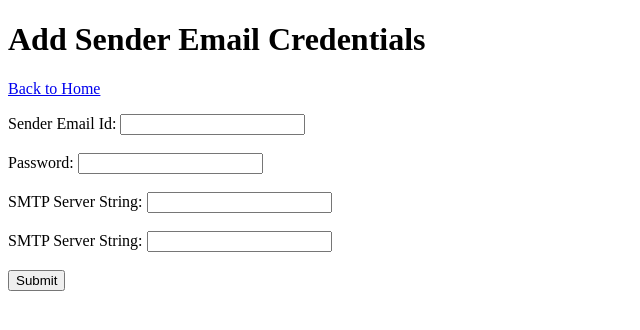
After one commit to sandeepsabat/reach, a Flask app: page /addSenderEmailCredentials in a window 1280 px wide. The commit adds this page. Shown: the top 330 px of the page, without its empty margins (0-640 px from the left). Run offline with Flask 2, Linux system fonts and the light colour scheme.

Commit message:
Moved sender credentaials from code to db

```diff
--- a/app.py
+++ b/app.py
@@ -3,6 +3,7 @@ import os
 from flask import Flask, jsonify,render_template,request,redirect,url_for,Response,stream_with_context
 from pymongo import MongoClient
 from werkzeug.utils import secure_filename
+from sendEmailDao import addSenderEmailDetails
 
 
 
@@ -53,6 +54,19 @@ def create_app():
 
         return render_template("fileList.html",files=filenames,header='Uploaded HTML Email Templates')
 
+    @app.route('/addSenderEmailCredentials',methods=['GET','POST'])
+    def addSenderEmailCredentials():
+        if request.method == 'POST':
+            inputData = request.get_json()
+            senderEmail = inputData['senderEmail']
+            password = inputData['password']
+            smtpServer = inputData['smtpServer']
+            port = int(inputData['port'])
+            return_message = addSenderEmailDetails(senderEmail,password,smtpServer,port)
+            return jsonify({'message':return_message})
+        return render_template('senderCredentialsForm.html')
+
+
     from sendEmailController import sendEmail_bp
     app.register_blueprint(sendEmail_bp,url_prefix='/run')
 
--- a/sendEmailDao.py
+++ b/sendEmailDao.py
@@ -8,6 +8,42 @@ host="localhost"
 port="27017"
 auth_database="admin"
 client = MongoClient(f'mongodb://{username}:{password}@{host}:{port}/{auth_database}')
+
+
+def addSenderEmailDetails(senderEmail,password,smtpServer,port):
+    return_message = ''
+    data_record = {'senderEmail':senderEmail,'password':password,'smtpServer':smtpServer,'port':port}
+    db = client['reach']
+    collection = db['sender-emails']
+    filter_query = {"senderEmail":senderEmail}
+    sender_email_credential_record = list(collection.find(filter_query))
+    if not sender_email_credential_record:
+        insertion_result = collection.insert_one(data_record)
+        return_message = 'Inserted Sender Email Credential with Id:'+str(insertion_result.inserted_id)
+    else:
+        document = sender_email_credential_record[-1]
+        return_message = 'Sender Email Credentials already exists with Id:' + str(document["_id"])
+    return return_message
+
+def getSenderEmailList():
+    db = client['reach']
+    collection = db['sender-emails']
+    projection = {"_id":0,"senderEmail":1}
+    result_cursor = collection.find({},projection)
+    senderEmailList = [doc['senderEmail'] for doc in result_cursor]
+    return senderEmailList
+def getSenderEmailCredentialDetails(senderEmail):
+    db = client['reach']
+    collection = db['sender-emails']
+    filter_query = {"senderEmail":senderEmail}
+    document = collection.find_one(filter_query)
+    senderEmail = document["senderEmail"]
+    password = document["password"]
+    smtpServer = document["smtpServer"]
+    port = document["port"]
+    return senderEmail,password,smtpServer,port
+
+
 
 def createCampaigns(campaignName, fileName, htmlFileName):
 
--- a/templates/campaignForm.html
+++ b/templates/campaignForm.html
@@ -22,6 +22,12 @@
         <label for="endrow">End Row:</label>
         <input type="number" id="endrow" name="endrow" required><br><br>
 
+        <label for="senderemail">Sender Email:</label>
+        <select id="senderemail" name="senderemail">
+            {% for email in senderEmails %}
+                <option value="{{email}}">{{email}}</option>
+            {% endfor %}
+
         <input type="submit" value="Submit">
     </form>
     </div>
--- a/templates/campaignStarted.html
+++ b/templates/campaignStarted.html
@@ -11,7 +11,7 @@
     <script>
 
             // add an EventSource function to initiate open a connection with server side from client
-            const eventSource = new EventSource('/run/stream?fileName={{filename}}&startRow={{startrow}}&endRow={{endrow}}');
+            const eventSource = new EventSource('/run/stream?fileName={{filename}}&startRow={{startrow}}&endRow={{endrow}}&senderEmail={{senderemail}}');
 
             //continuously read the messages sent from the server side
             eventSource.onmessage = function(event) {
--- a/templates/index.html
+++ b/templates/index.html
@@ -6,6 +6,7 @@
   <body>
     <h1>Manage Email Campaigns</h1>
         <p><a href="{{url_for('fileUploadEndpoint')}}"> Upload a file</a></p>
+        <p><a href="{{url_for('addSenderEmailCredentials')}}"> Add Sender Credentials</a></p>
         <p><a href="{{url_for('inputFilesList')}}"> View Input Files</a></p>
         <p><a href="{{url_for('campaigntracker.generateTrackableLink')}}"> Generate Trackable Link</a></p>
         <p><a href="{{url_for('htmlEmailTemplatesList')}}"> View HTML Email Templates</a></p>
--- /dev/null
+++ b/templates/senderCredentialsForm.html
@@ -0,0 +1,59 @@
+<!DOCTYPE html>
+<html>
+
+<head>
+    <title>Sender Credential</title>
+</head>
+<body>
+    <h1>Add Sender Email Credentials</h1>
+    <p><a href="{{url_for('index')}}"> Back to Home</a></p>
+
+    <form id ="senderEmailCredentialForm">
+        <label for="senderemail">Sender Email Id:</label>
+        <input type="text" id="senderemail" name="senderemail" required><br><br>
+        <label for="password">Password:</label>
+        <input type="text" id="password" name="password" required><br><br>
+        <label for="smtpserver">SMTP Server String:</label>
+        <input type="text" id="smtpserver" name="smtpserver" required><br><br>
+        <label for="port">SMTP Server String:</label>
+        <input type="text" id="port" name="port" required><br><br>
+
+
+
+        <button type="submit">Submit</button>
+    </form>
+
+    <div id="resultArea"></div>
+        <script>
+            async function submitFormData(){
+                document.getElementById('senderEmailCredentialForm').addEventListener('submit',async function(event){
+                //Prevent the default form submission(stops the page reload)
+                event.preventDefault();
+
+                //Get the data from the input field
+                const senderEmail= document.getElementById('senderemail').value;
+                const password= document.getElementById('password').value;
+                const smtpServer= document.getElementById('smtpserver').value;
+                const port= document.getElementById('port').value;
+
+
+                //Send the data to the server using the get API
+                const url_endpoint = "{{url_for('addSenderEmailCredentials')}}";
+                const response = await fetch(url_endpoint,{
+                    method:'POST',
+                    headers:{'content-type':'application/json'},
+                    body:JSON.stringify({'senderEmail':senderEmail,'password':password,'smtpServer':smtpServer,'port':port}),
+                });
+
+                const resultData = await response.json();
+                const resultDataString = resultData["message"];
+
+                resultArea.innerHTML = `<h3><pre>${resultDataString}</pre></h3>`;
+
+            })
+        }
+        submitFormData();
+        </script>
+
+    </body>
+</html>
```
Also changed, not shown: sendEmailController.py (+11 -11 lines), 1 other file.
